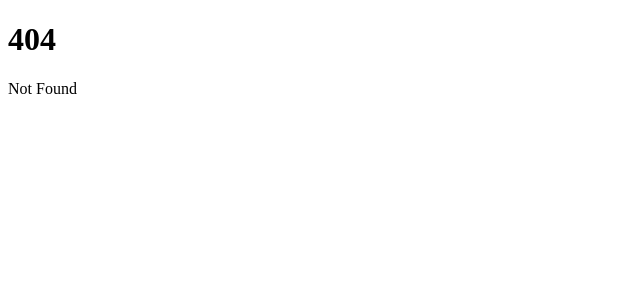
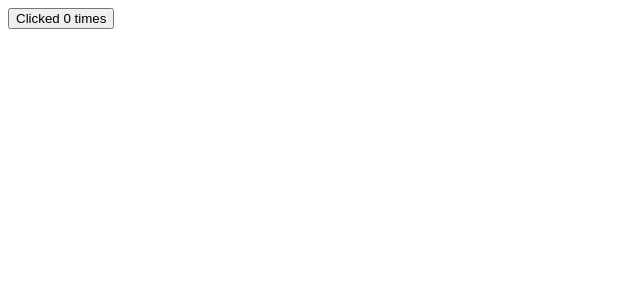
Before and after one commit to Lechros/study-svelte, a SvelteKit app: page /2 in a window 1280 px wide. Before the commit this address had no page. Shown: the top 300 px of the page, without its empty margins (0-640 px from the left). Built offline with nearby package versions, Linux system fonts and the light colour scheme.

Commit message:
2: assignments

```diff
--- /dev/null
+++ b/src/routes/2/+page.svelte
@@ -0,0 +1,12 @@
+<script>
+    let count = 0;
+
+    function incrementCount() {
+        // reactive on assignment
+        count += 1;
+    }
+</script>
+
+<button on:click={incrementCount}>
+    Clicked {count} {count === 1 ? 'time' : 'times'}
+</button>
```
